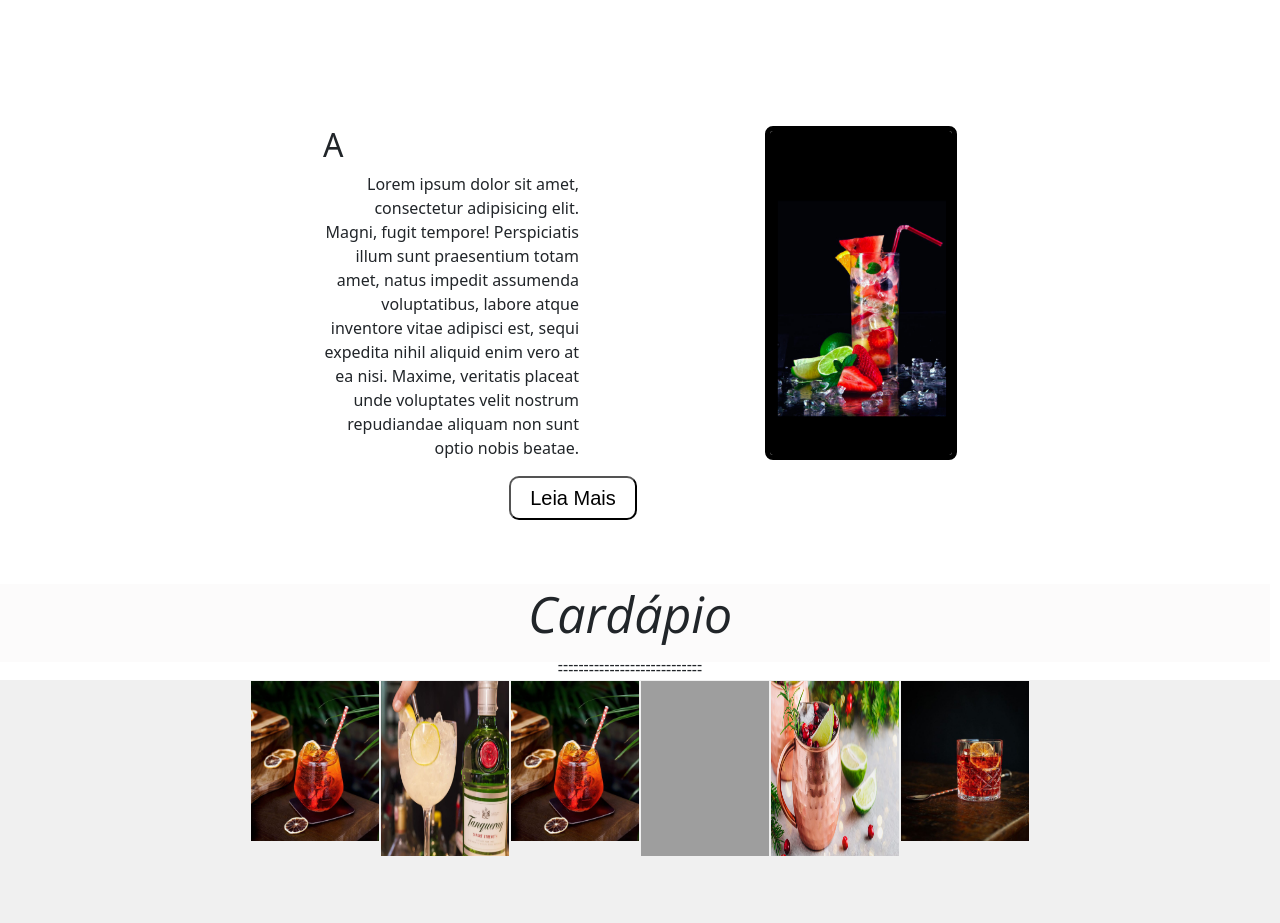
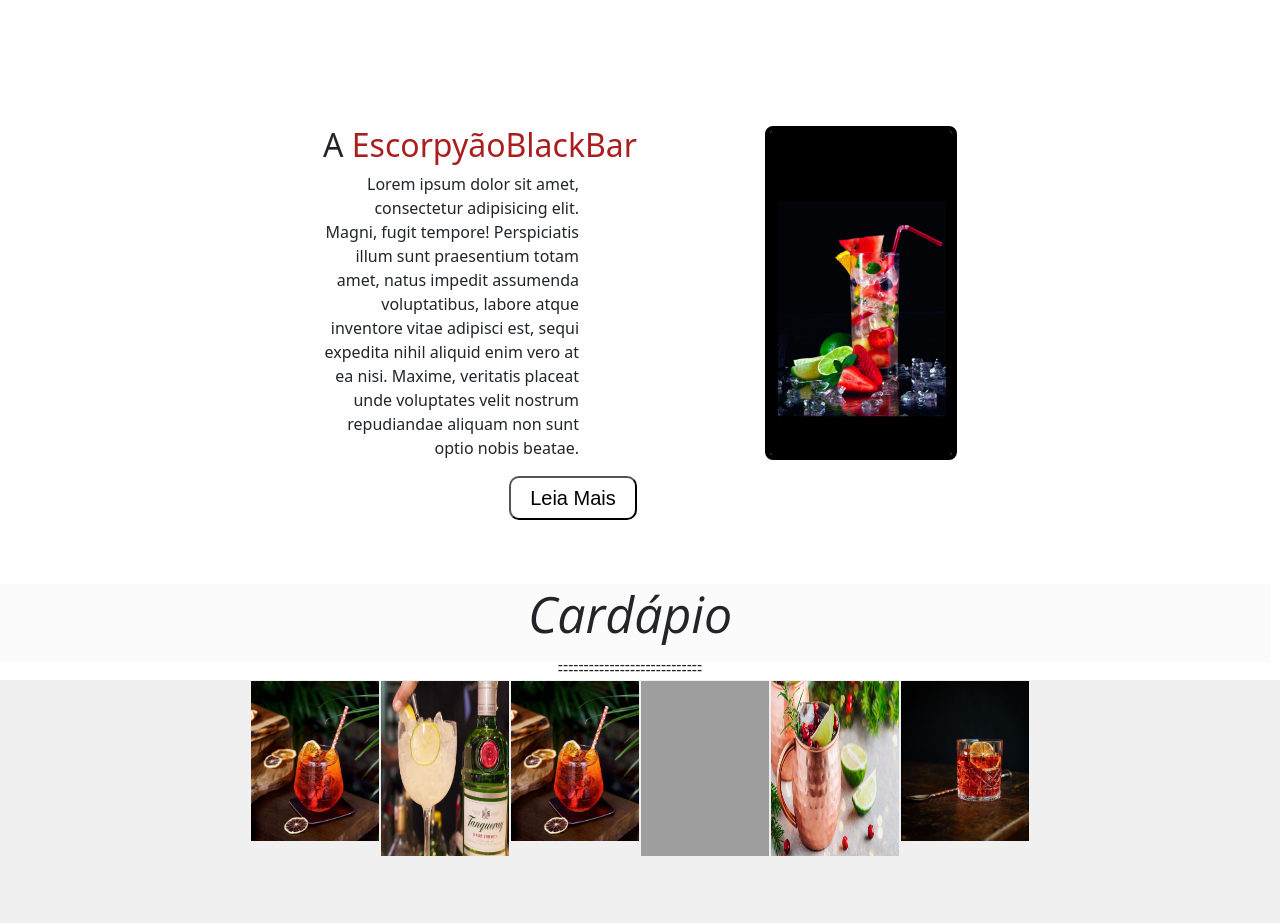
Before and after one commit to Ronaldcarvalho01/a, a plain HTML site: page index.html in a window 1280 px wide. Shown: the part 802-1725 px from the top of the page. Drawn offline with nearby package versions, Linux system fonts and the light colour scheme; grey boxes are pictures that could not be loaded; a web font is replaced by a local one.

Commit message:
new file:   agora.txt 	modified:   css/index.css

```diff
--- a/css/index.css
+++ b/css/index.css
@@ -132,7 +132,7 @@ main img {
 
 }
 
-span {
+#desc span {
     color: rgb(171, 30, 30);
 }
 
```
Also changed, not shown: agora.txt (added).
